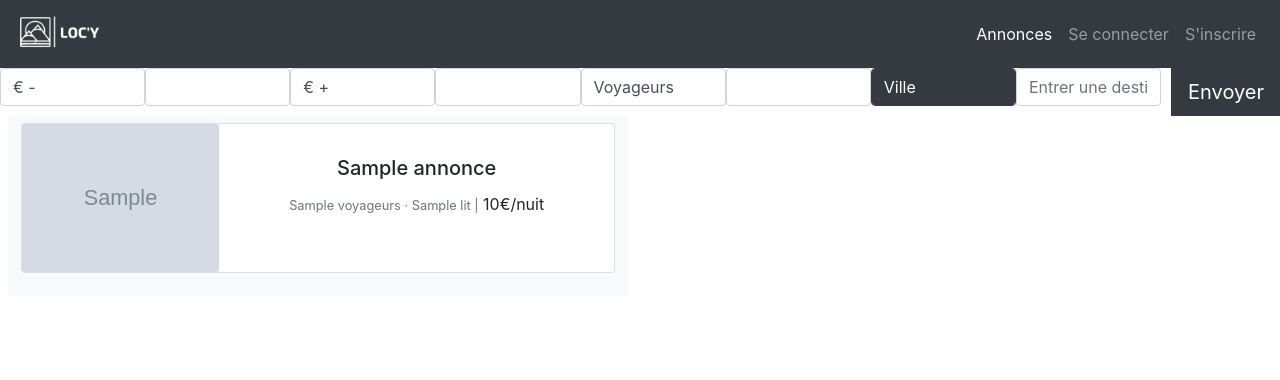
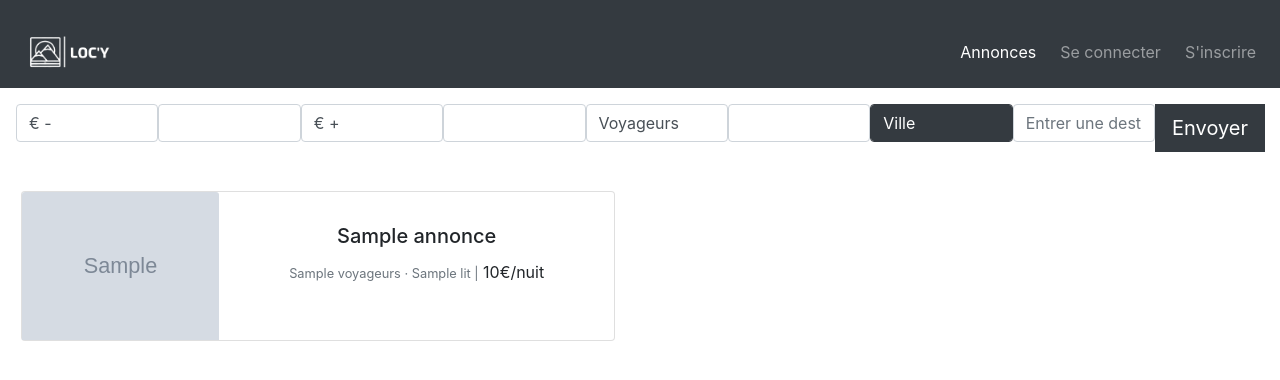
Before and after one commit to maxencele2001/Projet-WEB, a PHP site: page /listeBien.php in a window 1280 px wide. Shown: the top 380 px of the page. Run offline with PHP 8.4, Linux system fonts and the light colour scheme; tables that the repository leaves empty or names only in its code hold one stand-in row (values such as "Sample post"); grey boxes marked "Sample" are stand-in pictures; data that the repository does not hold is empty; some libraries are stand-ins or nearby versions.

Commit message:
Modif css

```diff
--- a/public/css/listeBien.css
+++ b/public/css/listeBien.css
@@ -1,19 +1,20 @@
-.card-img-top {
-    margin:auto;
-    display:block;
+form {
+    margin: 1em;
+    margin-top: 1em;
+}
+a {
+    margin-left: 0.5em;
+    margin-top: 1em;
 }
 
+ /* Firefox */
+ input[type=number] {
+    -moz-appearance: textfield;
+  }
 
-.input-group {
-    margin: auto;
-}
-
-.card-img {
-    display: block;
-    margin: auto;
-    height: 100%;
-}
-
-.btn {
-    margin-left: 0.5em;
-}
+  /* Chrome */
+  input::-webkit-inner-spin-button,
+  input::-webkit-outer-spin-button {
+  -webkit-appearance: none;
+  margin:0;
+  }
--- a/public/css/login.css
+++ b/public/css/login.css
@@ -6,7 +6,7 @@ body {
   form {
     padding: 2.5rem;
     background: rgb(255, 255, 255);
-    width: 50%;
+    width: 70%;
     display: block;
     margin: auto;
     margin-top: 7em;
--- a/public/listeBien.php
+++ b/public/listeBien.php
@@ -1,8 +1,10 @@
-<?php //faire un foreach de tous les biens et mettre la card entiere en href plus pratique
+<?php
+$title = "Trouvez votre bonheur";
+$css = "../css/listeBien.css";
+//faire un foreach de tous les biens et mettre la card entiere en href plus pratique
 require_once '../functions/listeBien.php';
 require_once '../layout/header.php';
 ?>
-
 
 <form method="POST" class="recherche">
 
@@ -10,7 +12,7 @@ require_once '../layout/header.php';
 
     <div class="input-group-prepend">
 
-      <span class="form-control"" id="inputGroup-sizing-default">€ -</span>
+      <span class="form-control" id="inputGroup-sizing-default">€ -</span>
       <input type="number" class="form-control" name="prixmin" id="prixmin" min="0">
 
       <span class="form-control" id="inputGroup-sizing-default">€ +</span>
@@ -29,14 +31,6 @@ require_once '../layout/header.php';
   </div>
 
 </form>
-
-
-
-
-
-
-
-
 
 <?php
 $prixmin = null;
@@ -67,16 +61,14 @@ if(!empty($_POST['prixmin']) && !empty($_POST['prixmax']) && !empty($_POST['nb_v
     $ville = $_POST['ville'];
     $liste=getVille($ville);
     #var_dump($liste);
-    echo("ouicmoi");
+    ?><div class="alert alert-danger" role="alert">
+      <?php echo("Erreur"); ?>
+      </div> <?php
   }
   else{
     $liste = getListe($prixmin,$prixmax,$ville,$nb_voyageurs);
   }
 }
-
-
-
-
 
 #$liste = getListe();
 foreach ($liste as $annonce){
@@ -86,27 +78,21 @@ $photo = $photos['photo'];
 $photo = explode (";", $photo);
 $photo = $photo[0]?>
 
-
-<link rel="stylesheet" href="../css/listeBien.css">
-
-<a type="button" class="btn btn-light" href="pageAnnonce.php?id=<?php echo $annonce['id']; ?>" style="width:620px";>
+<a type="button" class="btn " href="pageAnnonce.php?id=<?php echo $annonce['id']; ?>" style="width:620px";>
 <div class="card mb-3" >
   <div class="row no-gutters">
     <div class="col-md-4">
-    <?php echo "<img src='img/annonce/".$photo."' alt='".$photo."' class='card-img' />" ; ?>
+    <?php echo "<img src='/../img/annonce/".$photo."' alt='".$photo."' class='card-img-top'/>"; ?>
     </div>
     <div class="col-md-8">
       <div class="card-body">
         <h5 class="card-title"><h5 class="card-title"><?php echo $annonce['titre'] ?></h5>
         <p class="card-text"><small class="text-muted"><?php echo $annonce['nb_voyageurs'] ?> voyageurs · <?php echo $annonce['nb_chambre'] ?> lit |</small> <?php echo $annonce['prix'] ?>€/nuit</p>
-
       </div>
     </div>
   </div>
-
 </div>
 </a>
-
 
 <?php }
 
--- a/public/logged/profil.php
+++ b/public/logged/profil.php
@@ -20,7 +20,7 @@ $profil = getProfil($id); ?>
       <div class="card-body">
       <h3 class="card-title"><?php echo $profil['nom']?> <?php echo $profil['prenom']?></h3>
         <h4 class="card-text"><?php echo $profil['email']?> </h4>
-        <a href="editAnnonce.php/" class="btn btn-primary"> Mes annonces</a>
+        <a href="annonceHote.php/" class="btn btn-primary"> Mes annonces</a>
         <a type="button" class="btn btn-outline-dark" href="edit.php/"><i class="fas fa-user-edit"></i></a>
       </div>
     </div>
--- a/public/logged/suppr.php
+++ b/public/logged/suppr.php
@@ -13,5 +13,5 @@ function deleteAdd($id_annonce){
 
 deleteAdd($id_annonce);
 
-echo("c fait");
+echo("Annonce Supprimée avec succès");
 #redirect('/logged/editAnnonce.php');
--- a/public/signin.php
+++ b/public/signin.php
@@ -7,7 +7,7 @@ require_once '../functions/redirect.php';?>
 
 <form method="POST" enctype="multipart/form-data">
 
-      <div class="form-group">
+      <div class="form-group photo">
         <label for="nom">Votre photo de profil</label>
         <input type="file" name="profilePic" />
       <div class="form-group">
```
Also changed, not shown: public/css/addAnnonce.css (+13 -1 lines), public/css/signUp.css (+6 -1 lines), public/logged/annonceHote.php (added, +40 -0 lines), public/logged/confirmEdit.php (deleted, +0 -95 lines), public/logged/editAnnonce.php (+89 -33 lines).
